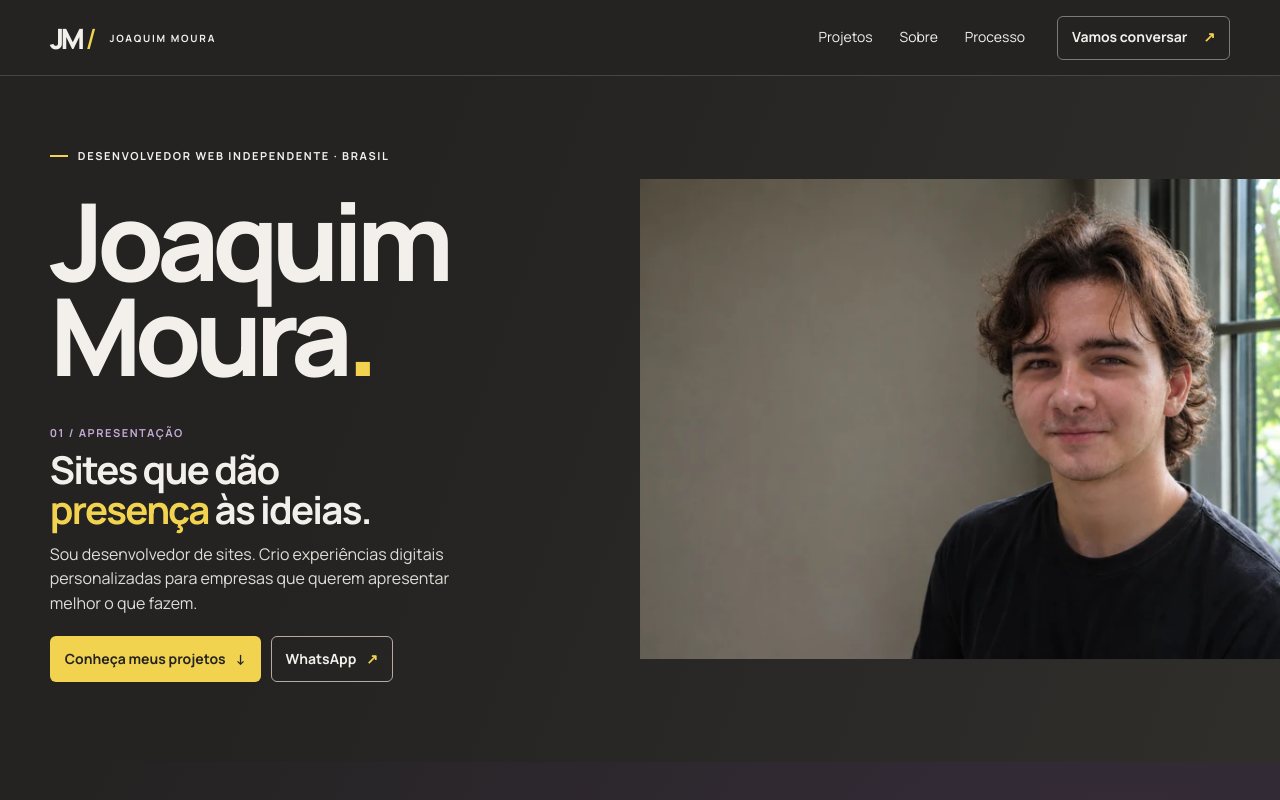
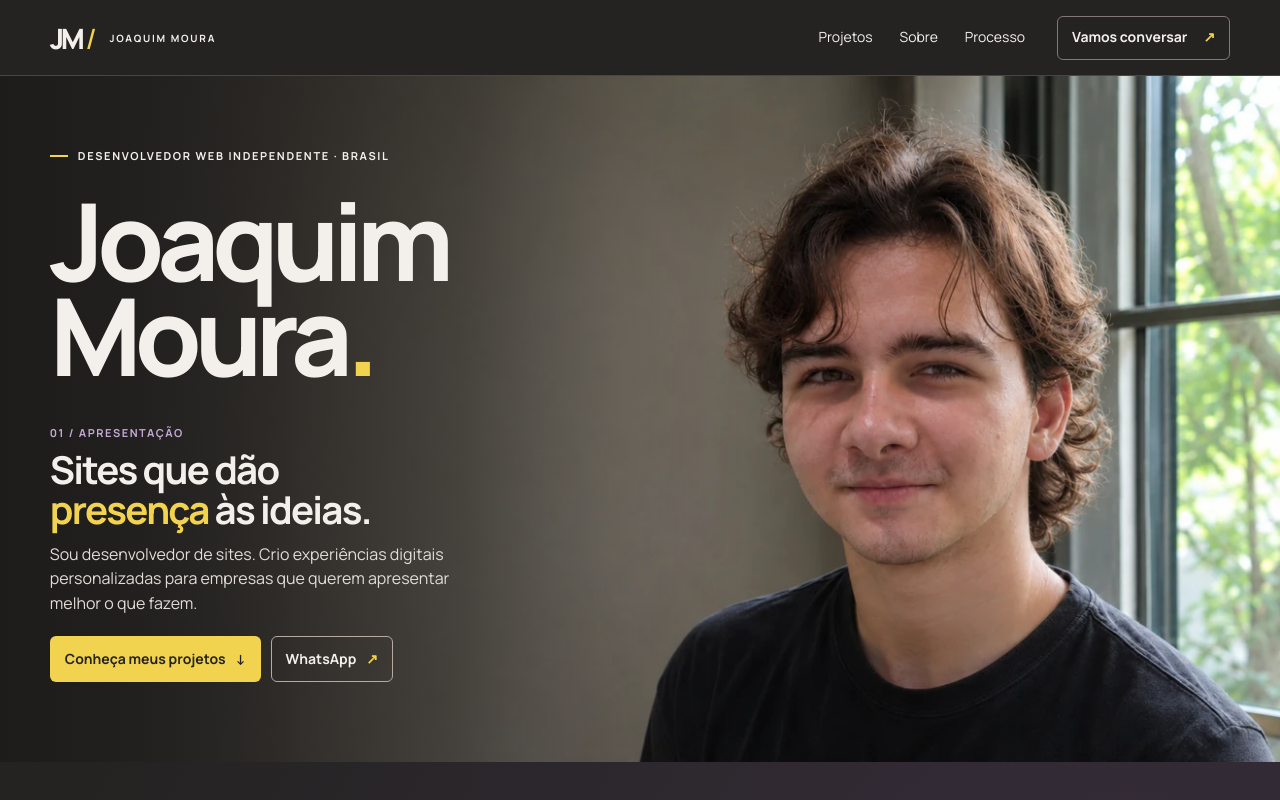
Before and after one commit to KIM-SITES/JoaquimGSM, an Astro site: page / in a window 1280 px wide. Shown: the top 800 px of the page. Built offline with nearby package versions, Linux system fonts and the light colour scheme; Astro itself is replaced by a stand-in of ours.

Commit message:
fix: restaurar o hero integrado com enquadramento mais aberto

```diff
--- a/src/components/Hero.astro
+++ b/src/components/Hero.astro
@@ -106,22 +106,28 @@ import { whatsapp } from '../data/contato';
   @media (width > 900px) {
     .hero {
       display: grid;
-      grid-template-columns: repeat(2, minmax(0, 1fr));
       align-items: start;
-      min-height: max(clamp(36.875rem, 52vw, 49.375rem), min(43.5vw, 52.25rem));
-      background: linear-gradient(110deg, var(--grafite) 30%, #302e2b);
+      min-height: max(clamp(36.875rem, 52vw, 49.375rem), 43.5vw);
+      background: #302e2b;
+      isolation: isolate;
+    }
+
+    .hero::before {
+      position: absolute;
+      z-index: 1;
+      inset: 0;
+      background: linear-gradient(90deg, #1c1b1af0, #242220d9 22%, #2826249e 36%, #28262438 48%, transparent 58%);
+      pointer-events: none;
+      content: '';
     }
 
     .hero-conteudo {
-      grid-area: 1 / 1;
-      width: auto;
-      margin-inline: 0;
+      z-index: 2;
       padding-block: clamp(4.5rem, 4.85vw, 6rem) 5rem;
-      padding-inline: max(var(--margem), (100vw - var(--largura)) / 2) 1rem;
     }
 
     .apresentacao {
-      max-width: 38rem;
+      max-width: min(48%, 38rem);
     }
 
     .identificacao {
--- a/src/components/Portrait.astro
+++ b/src/components/Portrait.astro
@@ -18,13 +18,14 @@ import { retrato } from '../data/retrato';
 
   @media (width > 900px) {
     .retrato {
-      grid-area: 1 / 2;
-      align-self: center;
-      justify-self: end;
-      width: min(100%, 64rem);
-      aspect-ratio: 4 / 3;
+      position: absolute;
+      inset: 0 0 0 auto;
+      width: 91%;
+      height: 100%;
       object-fit: cover;
-      object-position: center;
+      object-position: right top;
+      /* A borda esquerda se dissolve sob o degradê do hero. */
+      mask-image: linear-gradient(to right, transparent, #000 16%);
     }
   }
 </style>
--- a/src/data/retrato.ts
+++ b/src/data/retrato.ts
@@ -5,7 +5,7 @@ import foto1536 from '../assets/retrato-1536.webp';
 export const retrato = {
   src: foto1200.src,
   srcset: [foto768, foto1200, foto1536].map(({ src, width }) => src + ' ' + width + 'w').join(', '),
-  sizes: '(width > 900px) min(50vw, 64rem), 100vw',
+  sizes: '(width > 900px) 91vw, 100vw',
   width: foto1536.width,
   height: foto1536.height,
 };
```
Also changed, not shown: scripts/qa/responsividade.test.mjs (+15 -8 lines).
